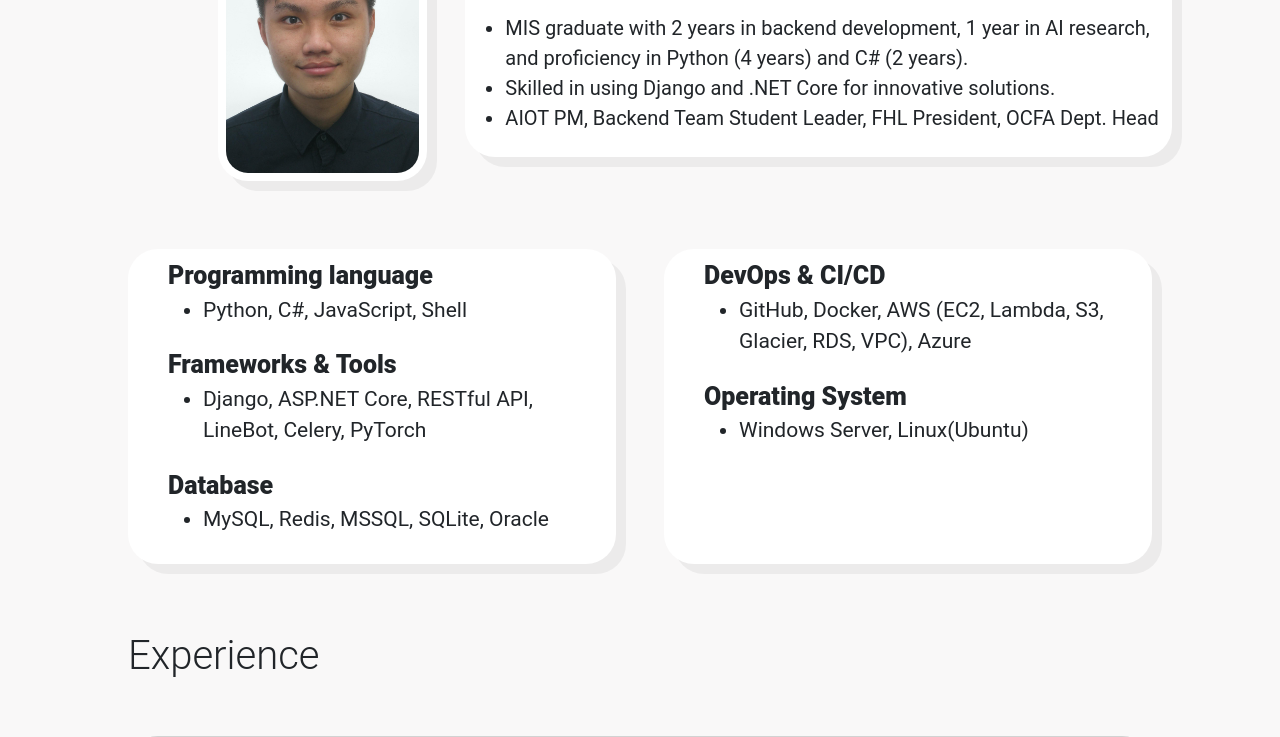
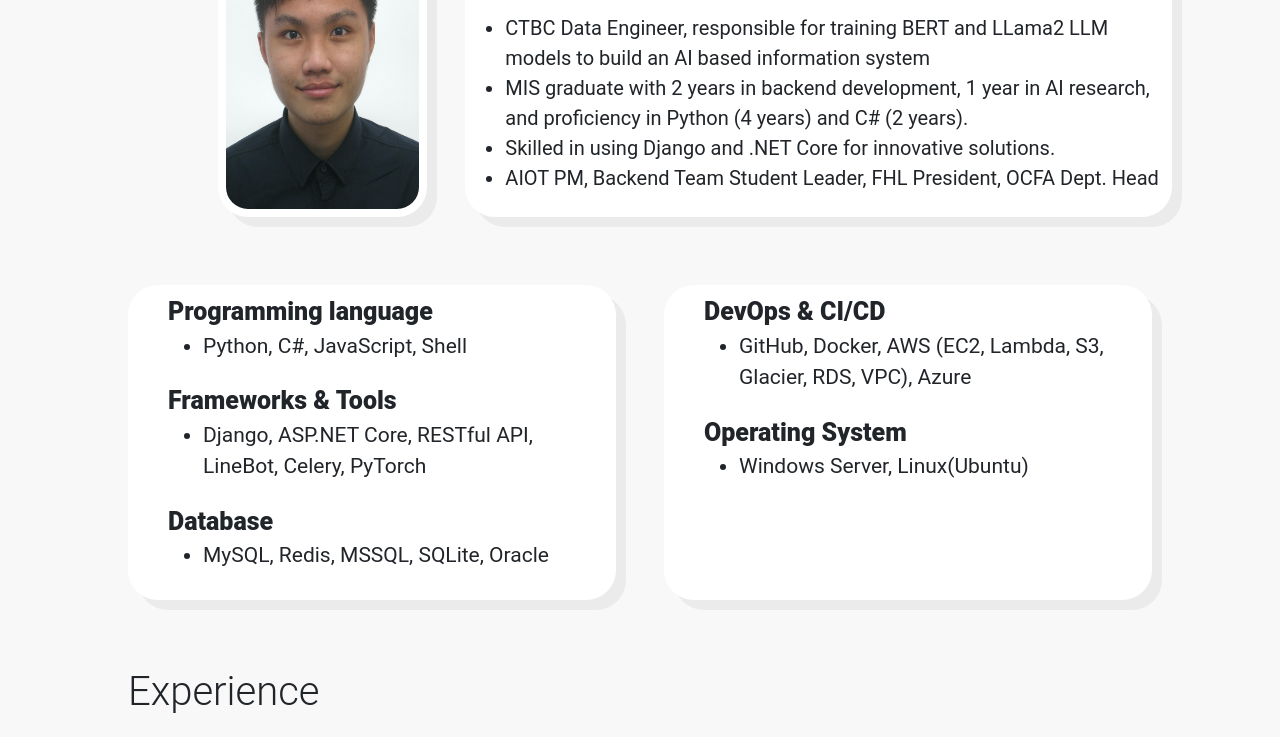
Before and after one commit to cheng0908/MyPorfile, a plain HTML site: page index.html in a window 1280 px wide. Shown: the part 236-973 px from the top of the page. Drawn offline with nearby package versions, Linux system fonts and the light colour scheme.

Commit message:
update information and README

```diff
--- a/index.html
+++ b/index.html
@@ -41,10 +41,10 @@
                     <h1>Christopher Cheng</h1>
                     <hr/>
                     <ul>
+                        <li class="list1">CTBC Data Engineer, responsible for training BERT and LLama2 LLM models to build an AI based information system</li>
                       <li class="list1">MIS graduate with 2 years in backend development, 1 year in AI research, and proficiency in Python (4 years) and C# (2 years).</li>
                       <li class="list2">Skilled in using Django and .NET Core for innovative solutions.</li>
                       <li class="list3">AIOT PM, Backend Team Student Leader, FHL President, OCFA Dept. Head</li>
-
                     </ul>
                   </div>
                 </div>
```
Also changed, not shown: 1 other file.
